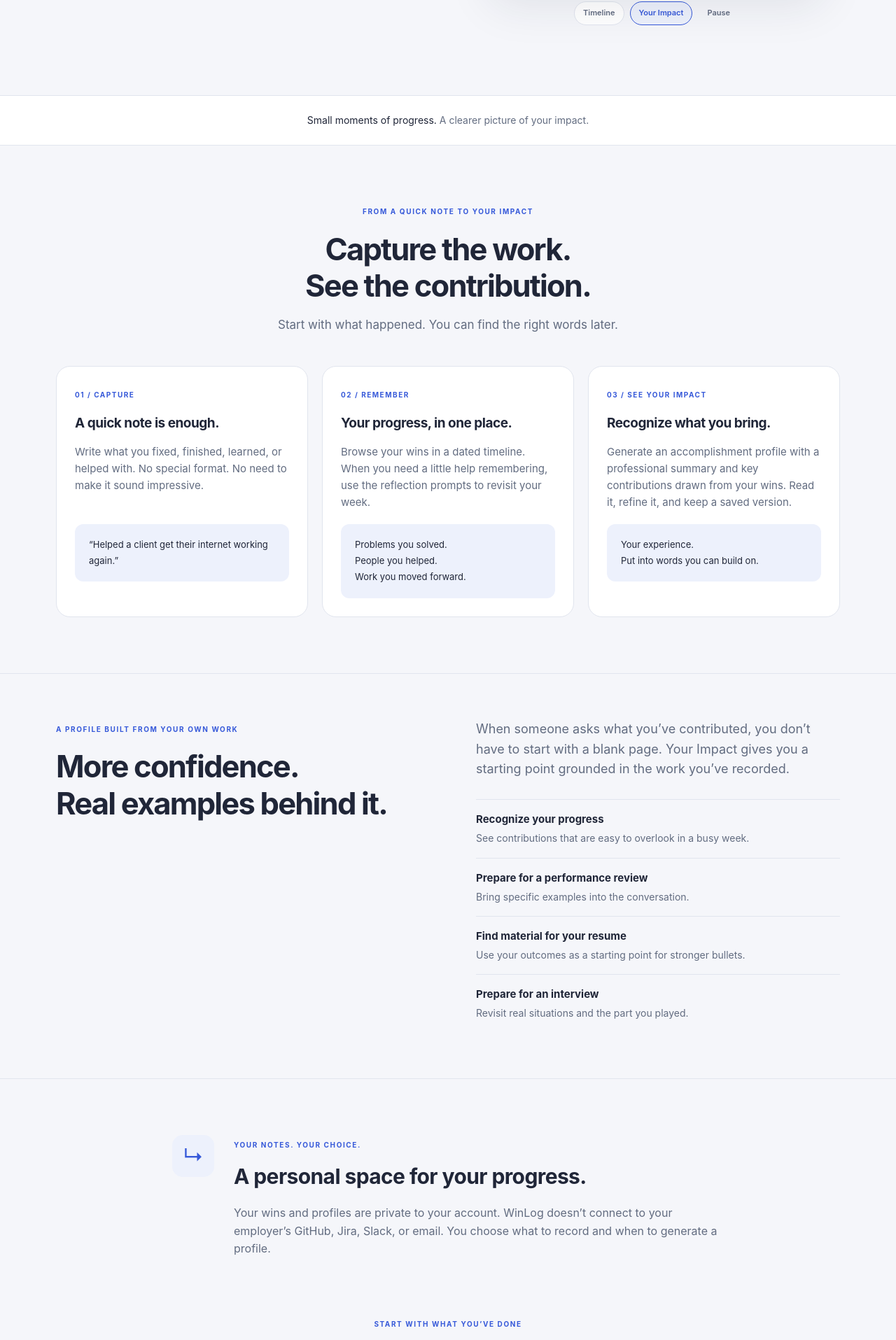
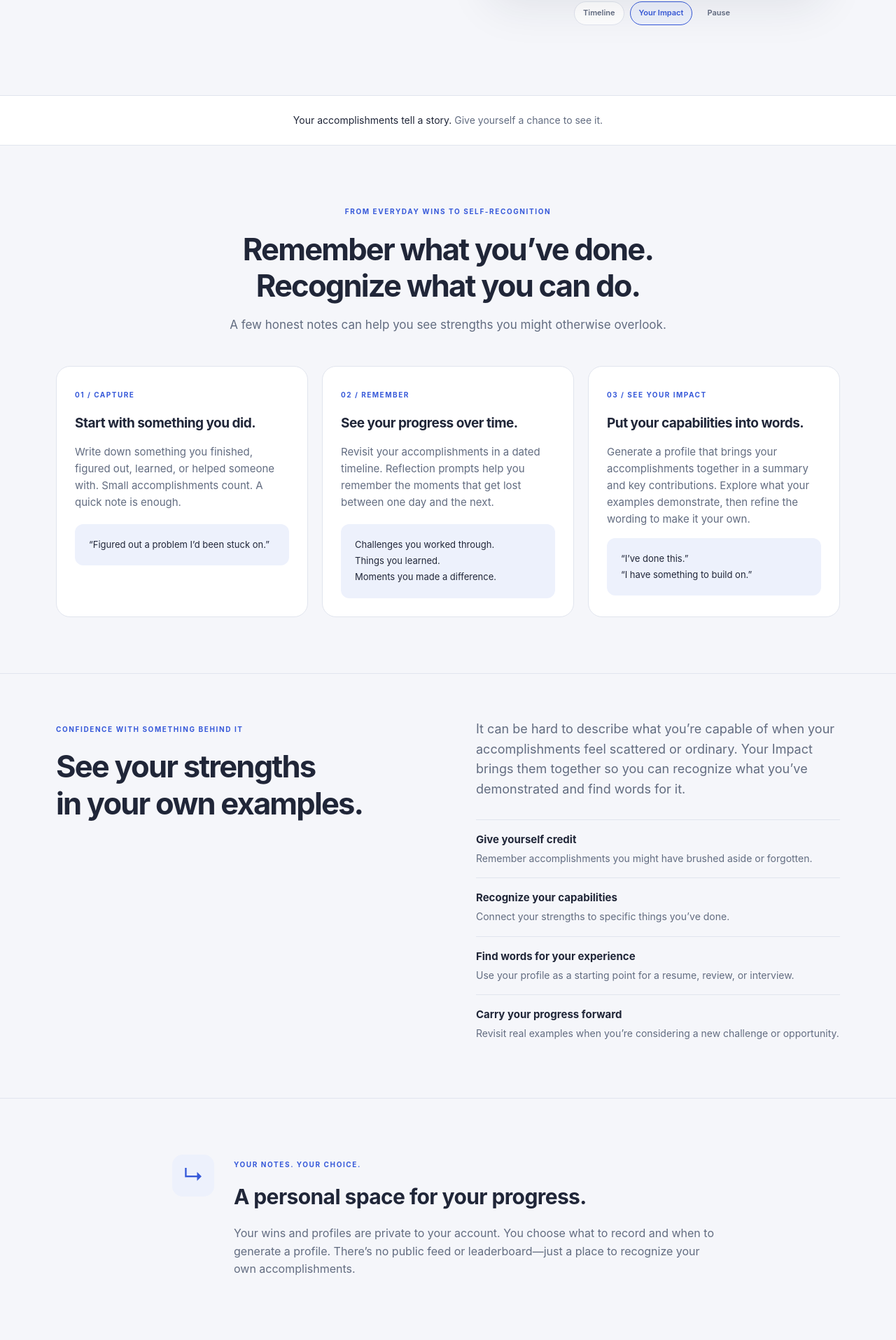
Before and after one commit to ShaphC/winlogr, a Next.js app: page / in a window 1280 px wide. Shown: the part 861-2776 px from the top of the page at 70% size. Built offline with nearby package versions, Linux system fonts and the light colour scheme.

Commit message:
adjusted the copy

```diff
--- a/src/app/page.tsx
+++ b/src/app/page.tsx
@@ -26,16 +26,16 @@ export default function Home() {
       <main id="main-content">
         <section className="wl-hero wl-container">
           <div className="wl-hero-copy">
-            <span className="eyebrow">YOUR WORK. WORTH SEEING.</span>
+            <span className="eyebrow">SEE WHAT YOU’RE CAPABLE OF</span>
             <h1>
-              See what your
+              You’ve done more
               <br />
-              work <em>adds up to.</em>
+              than you <em>give yourself credit for.</em>
             </h1>
             <p className="lead">
-              You solve problems, help people, and get things done. Save those
-              moments in WinLog, then turn them into a clear picture of the
-              contributions you bring.
+              The problem you solved. The thing you finished. The person you
+              helped. Capture your accomplishments and see what they reveal
+              about the strengths you’ve already put into practice.
             </p>
             <div className="row wl-hero-actions">
               <Link className="button" href="/signup">
@@ -52,66 +52,70 @@ export default function Home() {
 
         <section className="wl-strip">
           <div className="wl-container">
-            Small moments of progress.
-            <span> A clearer picture of your impact.</span>
+            Your accomplishments tell a story.
+            <span> Give yourself a chance to see it.</span>
           </div>
         </section>
 
         <section id="how-it-works" className="wl-container wl-section">
           <div className="wl-section-heading">
-            <span className="eyebrow">FROM A QUICK NOTE TO YOUR IMPACT</span>
+            <span className="eyebrow">
+              FROM EVERYDAY WINS TO SELF-RECOGNITION
+            </span>
             <h2>
-              Capture the work.
+              Remember what you’ve done.
               <br />
-              See the contribution.
+              Recognize what you can do.
             </h2>
             <p className="lead">
-              Start with what happened. You can find the right words later.
+              A few honest notes can help you see strengths you might otherwise
+              overlook.
             </p>
           </div>
 
           <div className="wl-steps">
             <article>
               <span className="wl-step-number">01 / CAPTURE</span>
-              <h3>A quick note is enough.</h3>
+              <h3>Start with something you did.</h3>
               <p>
-                Write what you fixed, finished, learned, or helped with. No
-                special format. No need to make it sound impressive.
+                Write down something you finished, figured out, learned, or
+                helped someone with. Small accomplishments count. A quick note
+                is enough.
               </p>
               <div className="wl-note">
-                “Helped a client get their internet working again.”
+                “Figured out a problem I’d been stuck on.”
               </div>
             </article>
 
             <article>
               <span className="wl-step-number">02 / REMEMBER</span>
-              <h3>Your progress, in one place.</h3>
+              <h3>See your progress over time.</h3>
               <p>
-                Browse your wins in a dated timeline. When you need a little
-                help remembering, use the reflection prompts to revisit your
-                week.
+                Revisit your accomplishments in a dated timeline. Reflection
+                prompts help you remember the moments that get lost between one
+                day and the next.
               </p>
               <div className="wl-note">
-                Problems you solved.
+                Challenges you worked through.
                 <br />
-                People you helped.
+                Things you learned.
                 <br />
-                Work you moved forward.
+                Moments you made a difference.
               </div>
             </article>
 
             <article>
               <span className="wl-step-number">03 / SEE YOUR IMPACT</span>
-              <h3>Recognize what you bring.</h3>
+              <h3>Put your capabilities into words.</h3>
               <p>
-                Generate an accomplishment profile with a professional summary
-                and key contributions drawn from your wins. Read it, refine it,
-                and keep a saved version.
+                Generate a profile that brings your accomplishments together in
+                a summary and key contributions. Explore what your examples
+                demonstrate, then refine the wording to make it your own.
               </p>
               <div className="wl-note">
-                Your experience.
+                “I’ve done this.”
                 <br />
-                Put into words you can build on.
+                “I have something to build on.”
               </div>
             </article>
           </div>
@@ -121,40 +125,48 @@ export default function Home() {
           <div className="wl-container wl-purpose-grid">
             <div>
               <span className="eyebrow">
-                A PROFILE BUILT FROM YOUR OWN WORK
+                CONFIDENCE WITH SOMETHING BEHIND IT
               </span>
               <h2>
-                More confidence.
+                See your strengths
                 <br />
-                Real examples behind it.
+                in your own examples.
               </h2>
             </div>
             <div>
               <p className="lead">
-                When someone asks what you’ve contributed, you don’t have to
-                start with a blank page. Your Impact gives you a starting point
-                grounded in the work you’ve recorded.
+                It can be hard to describe what you’re capable of when your
+                accomplishments feel scattered or ordinary. Your Impact brings
+                them together so you can recognize what you’ve demonstrated and
+                find words for it.
               </p>
               <ul className="wl-use-list">
                 <li>
-                  <strong>Recognize your progress</strong>
+                  <strong>Give yourself credit</strong>
                   <span>
-                    See contributions that are easy to overlook in a busy week.
+                    Remember accomplishments you might have brushed aside or
+                    forgotten.
                   </span>
                 </li>
                 <li>
-                  <strong>Prepare for a performance review</strong>
-                  <span>Bring specific examples into the conversation.</span>
-                </li>
-                <li>
-                  <strong>Find material for your resume</strong>
+                  <strong>Recognize your capabilities</strong>
                   <span>
-                    Use your outcomes as a starting point for stronger bullets.
+                    Connect your strengths to specific things you’ve done.
                   </span>
                 </li>
                 <li>
-                  <strong>Prepare for an interview</strong>
-                  <span>Revisit real situations and the part you played.</span>
+                  <strong>Find words for your experience</strong>
+                  <span>
+                    Use your profile as a starting point for a resume, review,
+                    or interview.
+                  </span>
+                </li>
+                <li>
+                  <strong>Carry your progress forward</strong>
+                  <span>
+                    Revisit real examples when you’re considering a new
+                    challenge or opportunity.
+                  </span>
                 </li>
               </ul>
             </div>
@@ -169,19 +181,21 @@ export default function Home() {
             <span className="eyebrow">YOUR NOTES. YOUR CHOICE.</span>
             <h2>A personal space for your progress.</h2>
             <p>
-              Your wins and profiles are private to your account. WinLog doesn’t
-              connect to your employer’s GitHub, Jira, Slack, or email. You
-              choose what to record and when to generate a profile.
+              Your wins and profiles are private to your account. You choose
+              what to record and when to generate a profile. There’s no public
+              feed or leaderboard—just a place to recognize your own
+              accomplishments.
             </p>
           </div>
         </section>
 
         <section id="pricing" className="wl-container wl-section wl-pricing">
           <div className="wl-section-heading">
-            <span className="eyebrow">START WITH WHAT YOU’VE DONE</span>
-            <h2>A little space for your wins.</h2>
+            <span className="eyebrow">START WITH WHAT YOU’VE ALREADY DONE</span>
+            <h2>A little space for your accomplishments.</h2>
             <p className="lead">
-              Start during beta. Get more room to build your Impact with Pro.
+              Start during beta. Pro is planned for more profile generations as
+              your collection grows.
             </p>
           </div>
 
@@ -195,7 +209,8 @@ export default function Home() {
                 Free<span>during beta</span>
               </p>
               <p className="wl-price-description">
-                Start capturing your wins and see what your work adds up to.
+                Capture your accomplishments and begin recognizing what they say
+                about your capabilities.
               </p>
               <ul className="wl-price-features">
                 <li>Quick win capture and dated timeline</li>
@@ -223,7 +238,8 @@ export default function Home() {
                 Pro<span>Pricing to be announced</span>
               </p>
               <p className="wl-price-description">
-                For keeping your Impact up to date as your work grows.
+                More room to revisit your accomplishments and update the picture
+                of what you bring.
               </p>
               <ul className="wl-price-features">
                 <li>Everything included in the beta</li>
@@ -248,47 +264,58 @@ export default function Home() {
           </div>
 
           <details>
-            <summary>What counts as a win?</summary>
+            <summary>What counts as an accomplishment?</summary>
             <p>
-              Something you fixed, finished, learned, improved, or helped
-              someone with. It doesn’t need to be a big milestone. Everyday
-              contributions belong here too.
+              Something you finished, figured out, learned, improved, or helped
+              someone with. It doesn’t have to be an award or a major milestone.
+              Everyday progress counts too.
+            </p>
+          </details>
+
+          <details>
+            <summary>Does it have to be related to my job?</summary>
+            <p>
+              No. You can record accomplishments from a personal project,
+              studying, volunteering, or everyday life. The current generated
+              profile uses a professional summary format, so choose entries that
+              fit the profile you want to create.
             </p>
           </details>
 
           <details>
             <summary>Do I need to write something every day?</summary>
             <p>
-              No. Add a win when it happens, or look back on your week using the
-              reflection prompts. Your record grows at your pace.
+              No. Add a win when you want to remember it, or use the reflection
+              prompts to look back on your week. Your record grows at your pace.
             </p>
           </details>
 
           <details>
             <summary>What does Your Impact generate?</summary>
             <p>
-              An accomplishment profile with a professional summary and key
-              outcomes or contributions based on your selected wins. You can
-              open the document, view its supporting notes, edit the wording,
-              and copy it.
+              An accomplishment profile with a summary and key outcomes or
+              contributions based on your selected wins. It helps put what
+              you’ve demonstrated into words. You can read it, view the
+              supporting notes, edit the wording, and copy it.
             </p>
           </details>
 
           <details>
             <summary>Will it write my resume or performance review?</summary>
             <p>
-              The current version creates an accomplishment profile. It gives
-              you material to adapt for a resume, review, or interview.
-              Dedicated document formats are not available yet.
+              The current version creates an accomplishment profile. You can
+              adapt its wording for a resume, review, or interview. Dedicated
+              document formats are not available yet.
             </p>
           </details>
 
           <details>
             <summary>Do I have to use AI?</summary>
             <p>
-              No. You can keep your wins and use the timeline without generating
-              a profile. If you choose to generate one, the selected wins are
-              sent to OpenAI. Review the wording before using it elsewhere.
+              No. You can capture accomplishments and use the timeline without
+              generating a profile. If you choose to generate one, the selected
+              wins are sent to OpenAI. Review the wording before using it
+              elsewhere.
             </p>
           </details>
 
@@ -297,23 +324,26 @@ export default function Home() {
             <p>
               You can continue recording wins and viewing, editing, and copying
               your saved profiles. Creating another AI profile requires
-              additional generation allowance. Paid plans have not launched yet.
+              additional generation allowance. Pro subscriptions have not
+              launched yet.
             </p>
           </details>
         </section>
 
         <section className="wl-container wl-final">
-          <span className="eyebrow">YOU HAVE SOMETHING TO BUILD ON</span>
+          <span className="eyebrow">
+            GIVE YOURSELF SOMETHING TO LOOK BACK ON
+          </span>
           <h2>
-            Start with one thing
+            What’s one thing
             <br />
-            you got done.
+            you’re glad you did?
           </h2>
           <Link className="button" href="/signup">
             Save your first win <span aria-hidden="true">↗</span>
           </Link>
           <p className="muted">
-            A quick note today. A clearer picture of your work over time.
+            Start there. You may have more to recognize than you think.
           </p>
         </section>
       </main>
@@ -322,7 +352,9 @@ export default function Home() {
         <Link className="brand" href="/">
           WinLog<span>●</span>
         </Link>
-        <span className="muted">Your work. Worth seeing.</span>
+        <span className="muted">
+          Remember your accomplishments. Recognize your capabilities.
+        </span>
         <Link href="/login">Log in</Link>
       </footer>
     </div>
```
